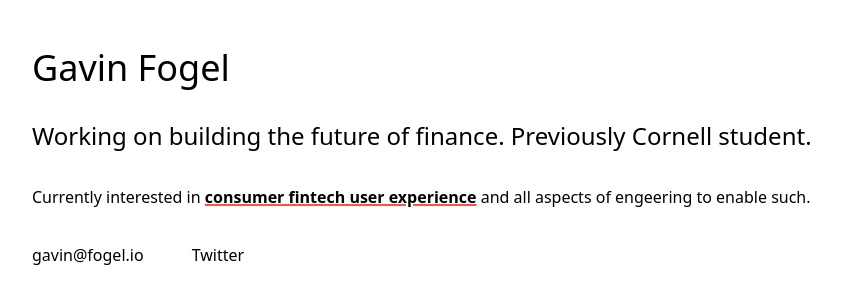
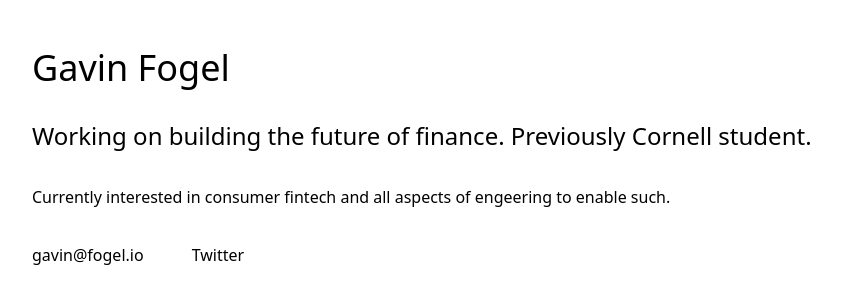
Before and after one commit to gavinfogel/gavinfogel.github.io, a React (Vite) app: page / in a window 1280 px wide. Shown: the top 304 px of the page, without its empty margins (16-857 px from the left). Built offline with nearby package versions, Linux system fonts and the light colour scheme.

Commit message:
Update App.tsx

```diff
--- a/src/App.tsx
+++ b/src/App.tsx
@@ -17,11 +17,7 @@ export const App: React.FC = () => {
 					Working on building the future of finance. Previously Cornell student.
 				</h2>
 				<p>
-					Currently interested in{' '}
-					<b className='underline decoration-2 decoration-[#ff5148]'>
-						consumer fintech user experience
-					</b>{' '}
-					and all aspects of engeering to enable such.
+					Currently interested in consumer fintech and all aspects of engeering to enable such.
 				</p>
 				<div className='flex flex-row space-x-12'>
 					<TextSiteLink site='gavin@fogel.io' link='mailto:gavin@fogel.io' />
```
